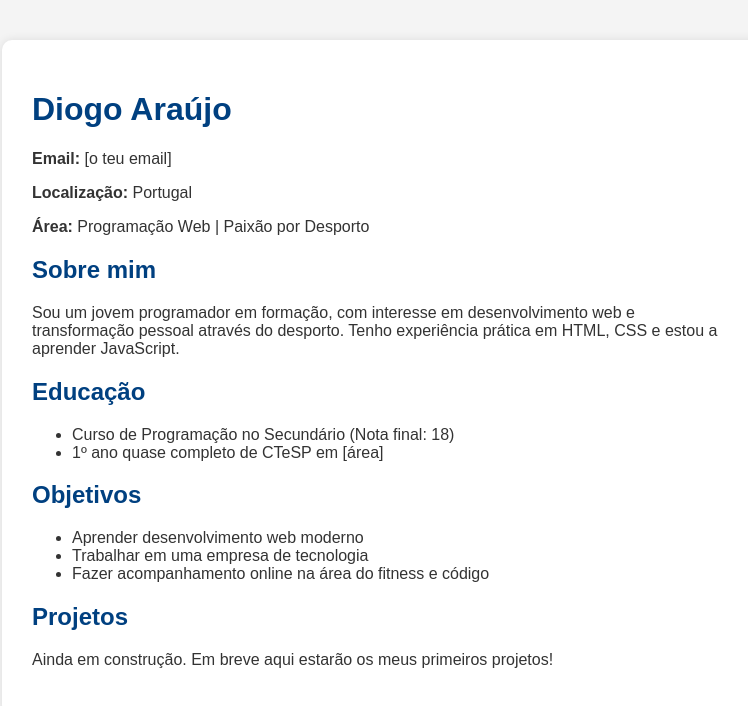
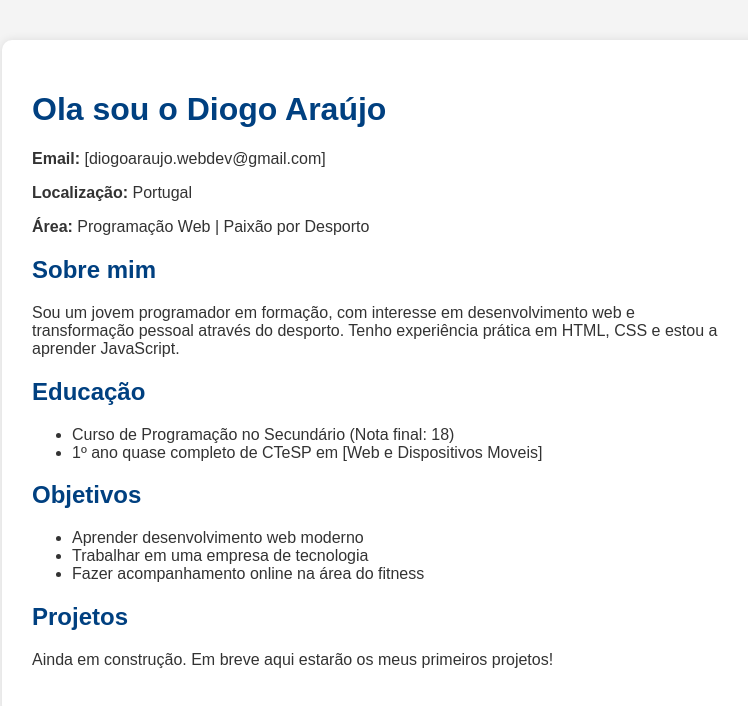
Before and after one commit to DiogoAraujoDev/portfolio, a plain HTML site: page index.html in a window 1280 px wide. Shown: the whole page, without its empty margins (258-1006 px from the left). Drawn offline with Linux system fonts and the light colour scheme.

Commit message:
Update index.html

```diff
--- a/index.html
+++ b/index.html
@@ -26,8 +26,8 @@
 </head>
 <body>
   <div class="container">
-    <h1>Diogo Araújo</h1>
-    <p><strong>Email:</strong> [o teu email]</p>
+    <h1>Ola sou o Diogo Araújo</h1>
+    <p><strong>Email:</strong> [diogoaraujo.webdev@gmail.com]</p>
     <p><strong>Localização:</strong> Portugal</p>
     <p><strong>Área:</strong> Programação Web | Paixão por Desporto</p>
 
@@ -37,14 +37,14 @@
     <h2>Educação</h2>
     <ul>
       <li>Curso de Programação no Secundário (Nota final: 18)</li>
-      <li>1º ano quase completo de CTeSP em [área]</li>
+      <li>1º ano quase completo de CTeSP em [Web e Dispositivos Moveis]</li>
     </ul>
 
     <h2>Objetivos</h2>
     <ul>
       <li>Aprender desenvolvimento web moderno</li>
       <li>Trabalhar em uma empresa de tecnologia</li>
-      <li>Fazer acompanhamento online na área do fitness e código</li>
+      <li>Fazer acompanhamento online na área do fitness</li>
     </ul>
 
     <h2>Projetos</h2>
```
